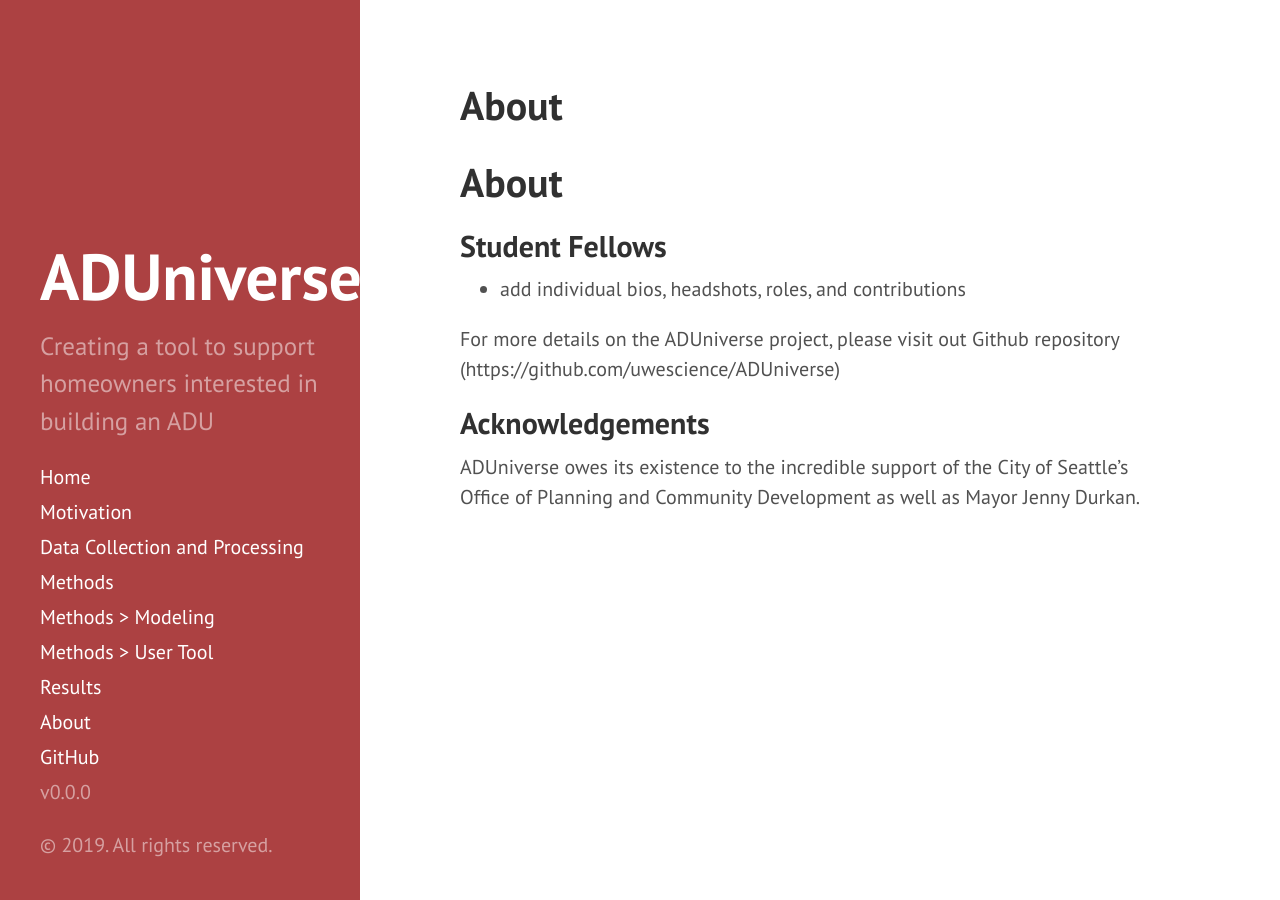
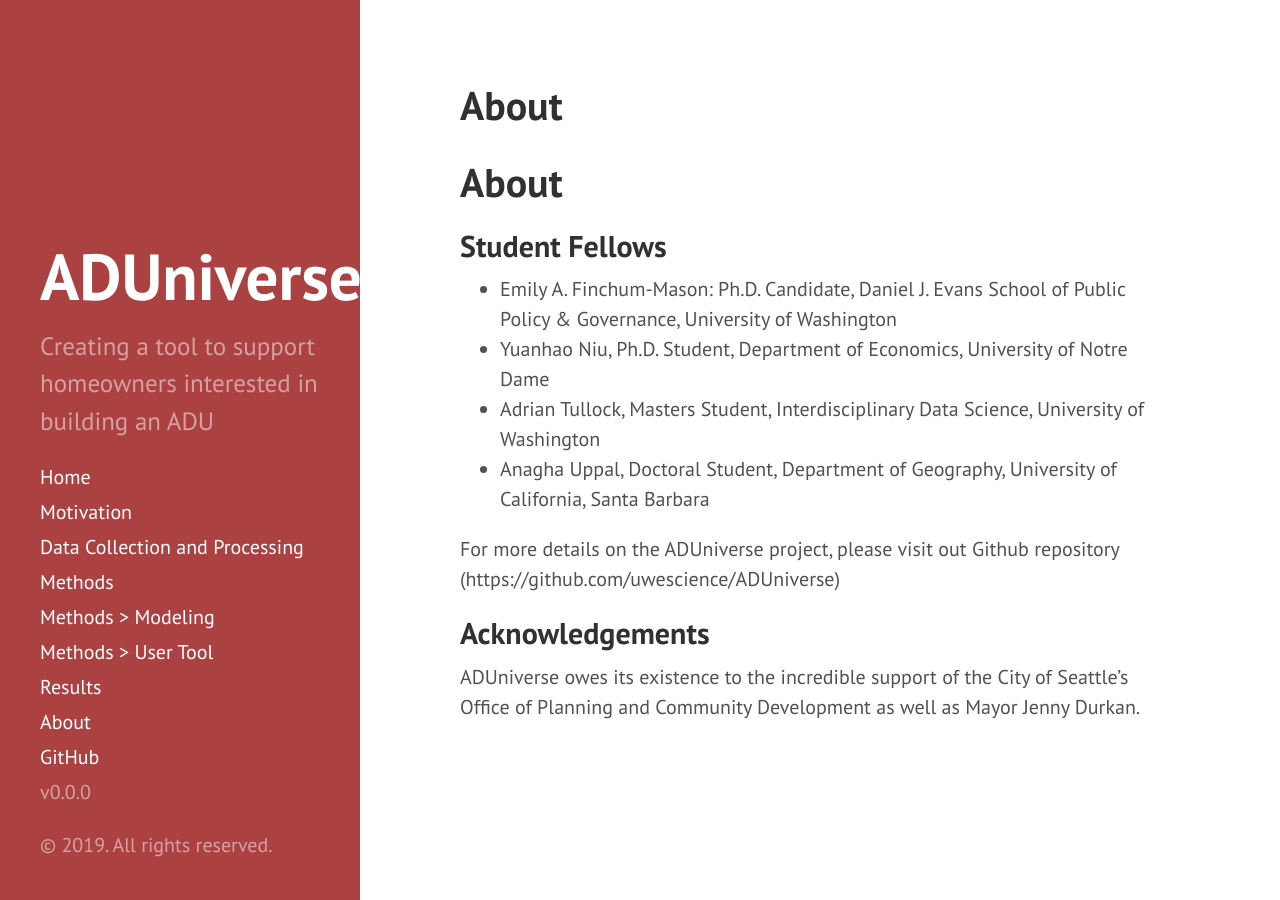
Before and after one commit to uwescience/ADUniverse, a Jekyll site: the page built from about.md, in a window 1280 px wide. Built offline with Jekyll 4.4.1, drawn with Linux system fonts in a browser that asks for light colours.

Commit message:
Update about.md

```diff
--- a/about.md
+++ b/about.md
@@ -6,9 +6,10 @@ title: About
 # About
 
 ## Student Fellows
-- add individual bios, headshots, roles, and contributions
-
-
+- Emily A. Finchum-Mason: Ph.D. Candidate, Daniel J. Evans School of Public Policy & Governance, University of Washington
+- Yuanhao Niu, Ph.D. Student, Department of Economics, University of Notre Dame
+- Adrian Tullock, Masters Student, Interdisciplinary Data Science, University of Washington
+- Anagha Uppal, Doctoral Student, Department of Geography, University of California, Santa Barbara
 
 For more details on the ADUniverse project, please visit out Github repository (https://github.com/uwescience/ADUniverse)
 
```
